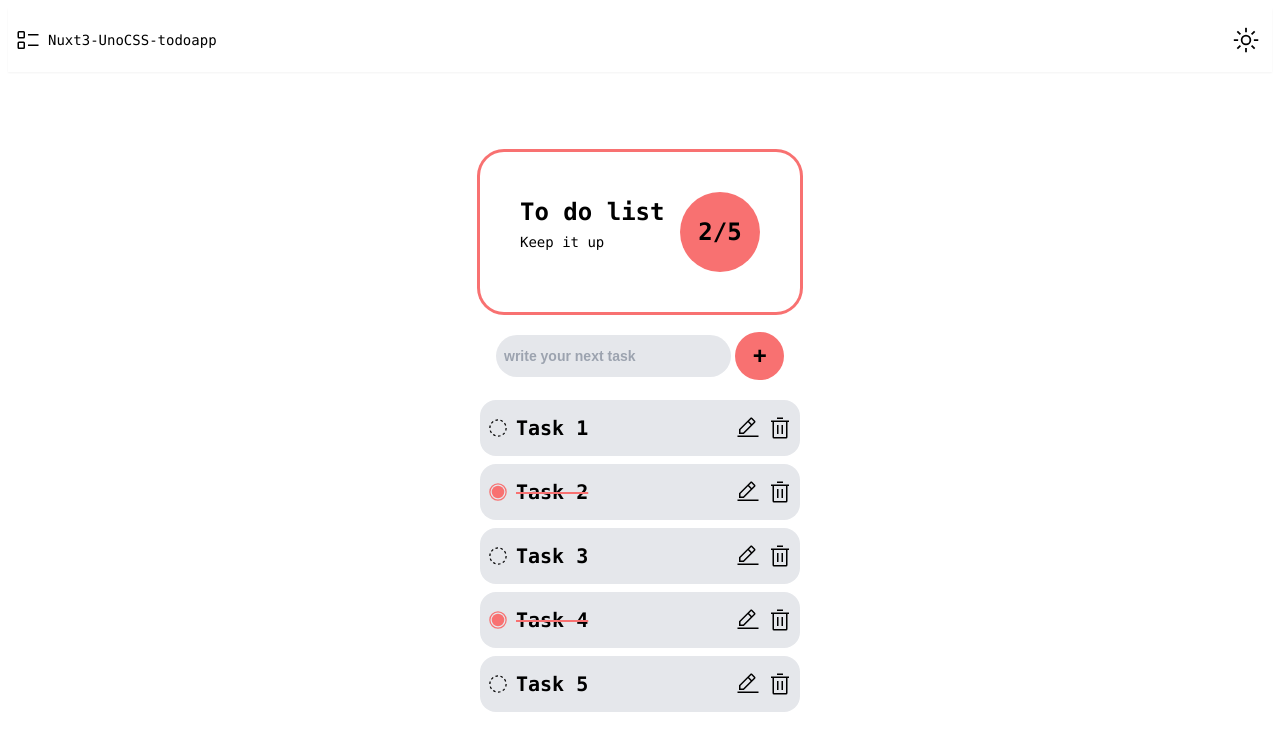
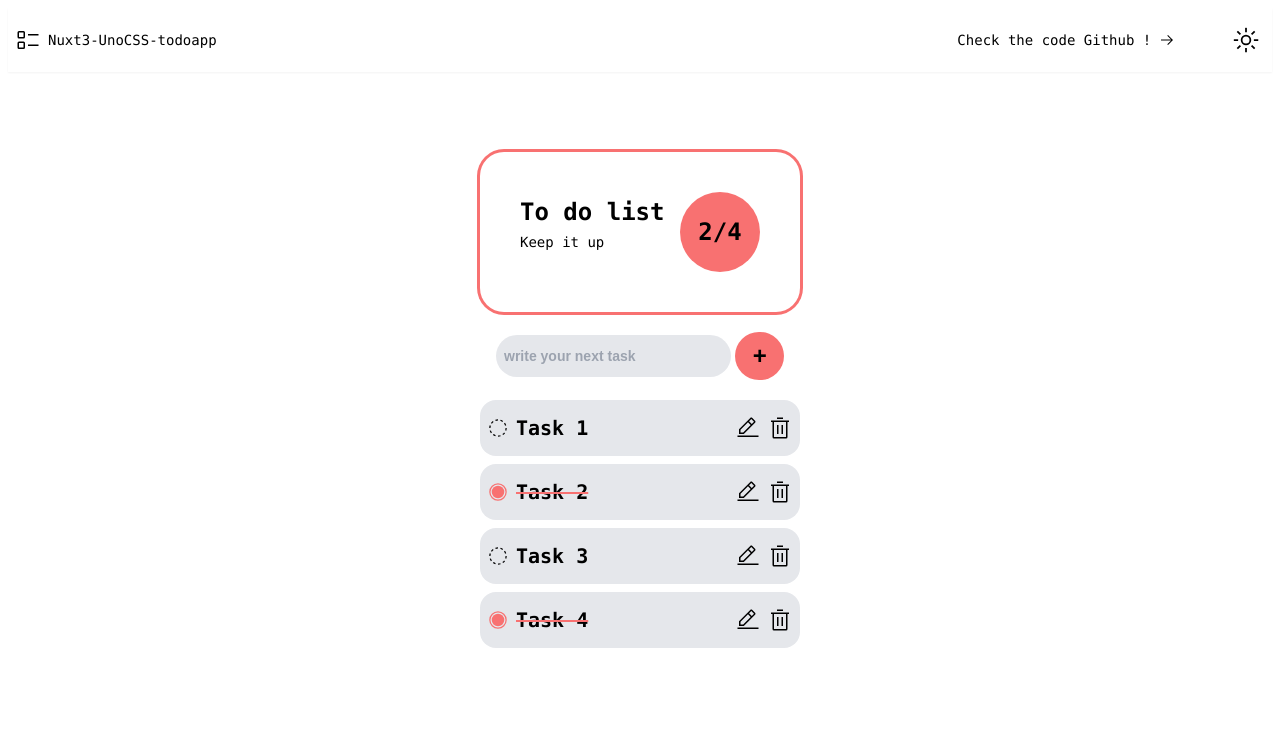
Before and after one commit to mueenou/n3-todo-app, a Nuxt app: page / in a window 1280 px wide. Shown: the top 750 px of the page. Built offline with nearby package versions, Linux system fonts and the light colour scheme.

Commit message:
github call to action

```diff
--- a/app.vue
+++ b/app.vue
@@ -1,6 +1,6 @@
 <template>
   <NuxtLayout>
-    <NuxtPage class="h-screen w-full font-mono box-border" />
+    <NuxtPage class="w-full font-mono box-border" />
   </NuxtLayout>
 </template>
 
--- a/components/Navbar.vue
+++ b/components/Navbar.vue
@@ -3,7 +3,8 @@
     <div class="i-carbon-list-boxes p1"></div>
     <p class="text-sm">Nuxt3-UnoCSS-todoapp</p>
     <div class="flex-auto"></div>
-
+    <p class="text-sm">Check the code Github !</p>
+    <div class="i-carbon-arrow-right animate-swing animate-count-infinite"></div>
     <nuxt-link to="https://github.com/mueenou/n3-todo-app.git">
       <div
         class="text-white rounded grid place-content-center bg-hover-base cursor-pointer p1 duration-300"
--- a/pages/index.vue
+++ b/pages/index.vue
@@ -92,7 +92,6 @@ const tasks = ref([
   { id: 2, name: "Task 2", isDone: true, isEditing: false },
   { id: 3, name: "Task 3", isDone: false, isEditing: false },
   { id: 4, name: "Task 4", isDone: true, isEditing: false },
-  { id: 5, name: "Task 5", isDone: false, isEditing: false },
 ]);
 
 const newTaskName = ref("");
```
